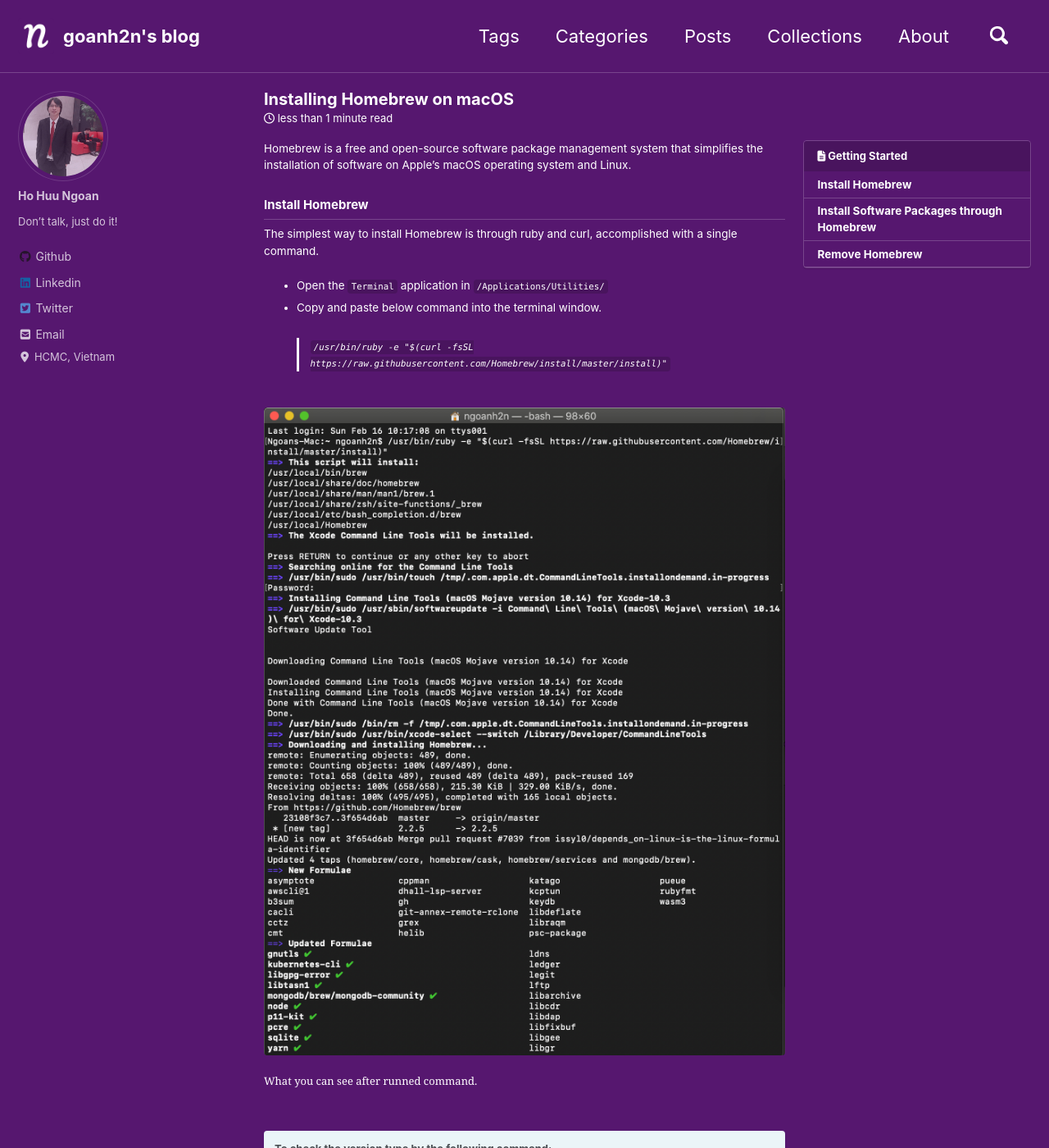
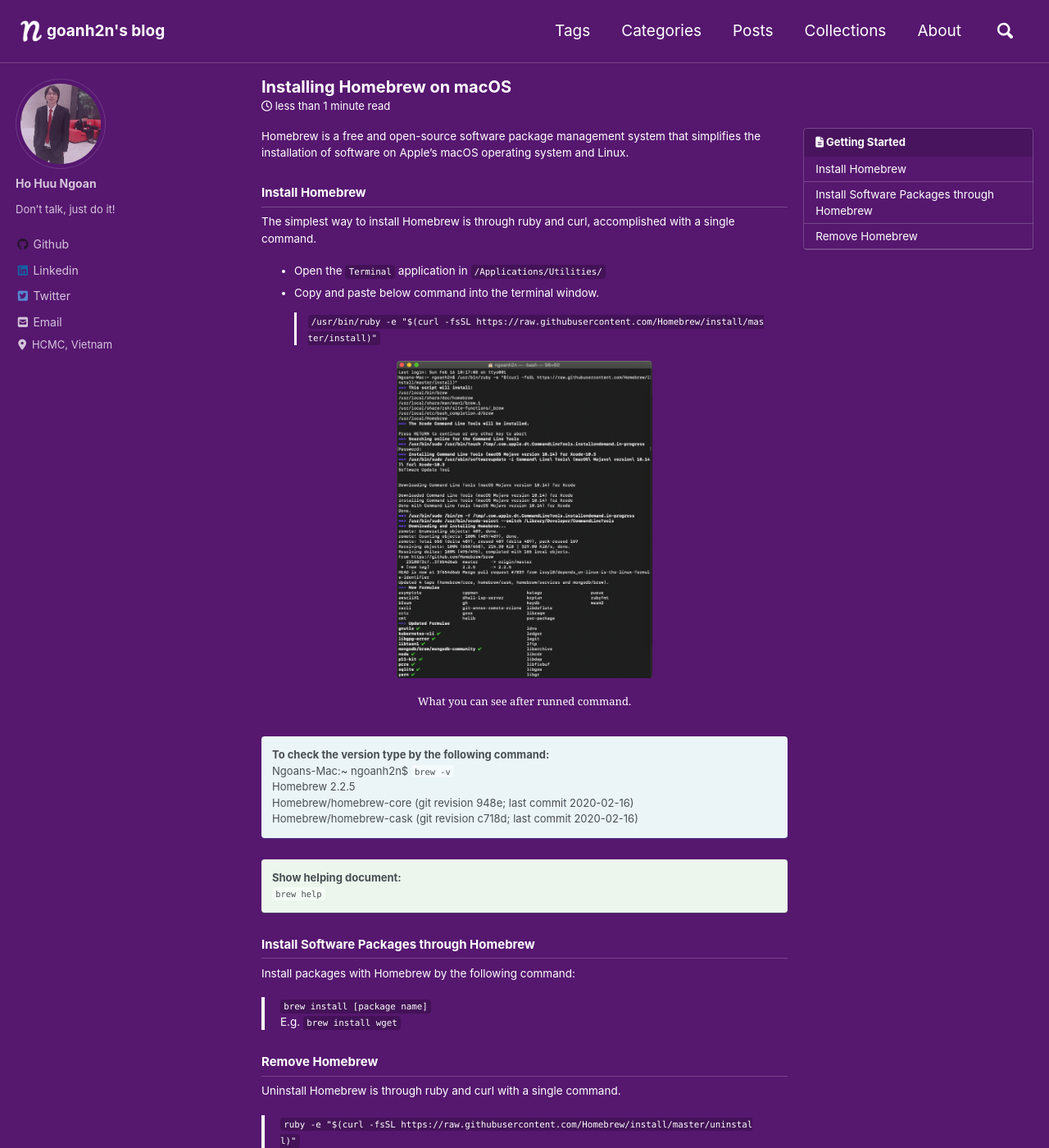
Before and after one commit to ngoanh2n/blog, a Jekyll site: the page built from _posts/2020-02-16-installing-homebrew.md, in a window 1280 px wide and 1400 px high. Shown: the whole window at 82% size. Built offline with Jekyll 4.4.1, drawn with Linux system fonts in a browser that asks for light colours; cached includes are drawn as plain includes; nearby versions of some CDN libraries; comment, search, counter and statistics services are not loaded; a style sheet for code colours, icons or effects is not loaded.

Commit message:
Update theme style

```diff
--- a/_sass/minimal-mistakes/_base.scss
+++ b/_sass/minimal-mistakes/_base.scss
@@ -107,10 +107,10 @@
 /* blockquotes */
 
 blockquote {
-  margin: 2em 1em 2em 0;
+  margin: 1em 1em 1em 0;
   padding-left: 1em;
   padding-right: 1em;
-  font-style: italic;
+  // font-style: italic;
   border-left: 0.25em solid $primary-color;
 
   cite {
@@ -170,6 +170,11 @@
   font-size: 0.8em;
   background: $code-background-color;
   border-radius: $border-radius;
+  // Prevent automatic line breaks in a <code> tag
+  white-space:pre;
+  white-space:pre-wrap;
+  word-break:break-all;
+  word-wrap:break-word;
 
   &:before,
   &:after {
@@ -213,7 +218,7 @@
   -webkit-box-align: start;
   align-items: flex-start;
   flex-wrap: wrap;
-  margin: 2em 0;
+  margin: 1em 0;
 
   img,
   iframe,
@@ -242,6 +247,25 @@
 
     figcaption {
       width: 100%;
+      text-align: center;
+    }
+  }
+
+  &.half_center {
+    // Align center
+    display: flex;
+    justify-content: center;
+
+    > a,
+    > img {
+      @include breakpoint($small) {
+        width: calc(50% - 0.5em);
+      }
+    }
+
+    figcaption {
+      width: 100%;
+      text-align: center;
     }
   }
 
--- a/_sass/minimal-mistakes/_navigation.scss
+++ b/_sass/minimal-mistakes/_navigation.scss
@@ -191,7 +191,8 @@
 
     &.site-logo {
       margin-left: 0;
-      margin-right: 0.5rem;
+      // margin-right: 0.5rem;
+      margin-right: 0;
     }
 
     &.site-title {
@@ -534,7 +535,7 @@
     display: block;
     padding: 0.25rem 0.75rem;
     color: $muted-text-color;
-    font-weight: bold;
+    // font-weight: bold;
     line-height: 1.5;
     border-bottom: 1px solid $border-color;
 
--- a/_sass/minimal-mistakes/_reset.scss
+++ b/_sass/minimal-mistakes/_reset.scss
@@ -8,18 +8,22 @@
   /* apply a natural box layout model to all elements */
   box-sizing: border-box;
   background-color: $background-color;
-  font-size: 16px;
+  // font-size: 16px;
+  font-size: 13px;
 
   @include breakpoint($medium) {
-    font-size: 18px;
+    // font-size: 18px;
+    font-size: 14px;
   }
 
   @include breakpoint($large) {
-    font-size: 20px;
+    // font-size: 20px;
+    font-size: 17px;
   }
 
   @include breakpoint($x-large) {
-    font-size: 22px;
+    // font-size: 22px;
+    font-size: 19px;
   }
 
   -webkit-text-size-adjust: 100%;
--- a/_sass/minimal-mistakes/_variables.scss
+++ b/_sass/minimal-mistakes/_variables.scss
@@ -146,7 +146,8 @@
 $medium-wide: 900px !default;
 $large: 1024px !default;
 $x-large: 1280px !default;
-$max-width: $x-large !default;
+// $max-width: $x-large !default;
+$max-width: 100% !default;
 
 /*
    Grid
--- a/_sass/minimal-mistakes/skins/_plum.scss
+++ b/_sass/minimal-mistakes/skins/_plum.scss
@@ -7,8 +7,8 @@
 $text-color: #FFFFFF !default;
 $primary-color: #FFFFFF !default;
 $border-color: mix(#fff, $background-color, 20%) !default;
-$code-background-color: mix(#000, $background-color, 15%) !default;
-$code-background-color-dark: mix(#000, $background-color, 20%) !default;
+$code-background-color: mix(#000, $background-color, 22%) !default;
+$code-background-color-dark: mix(#000, $background-color, 25%) !default;
 $form-background-color: mix(#000, $background-color, 15%) !default;
 $footer-background-color: mix(#000, $background-color, 25%) !default;
 $link-color: $primary-color !default;
```
